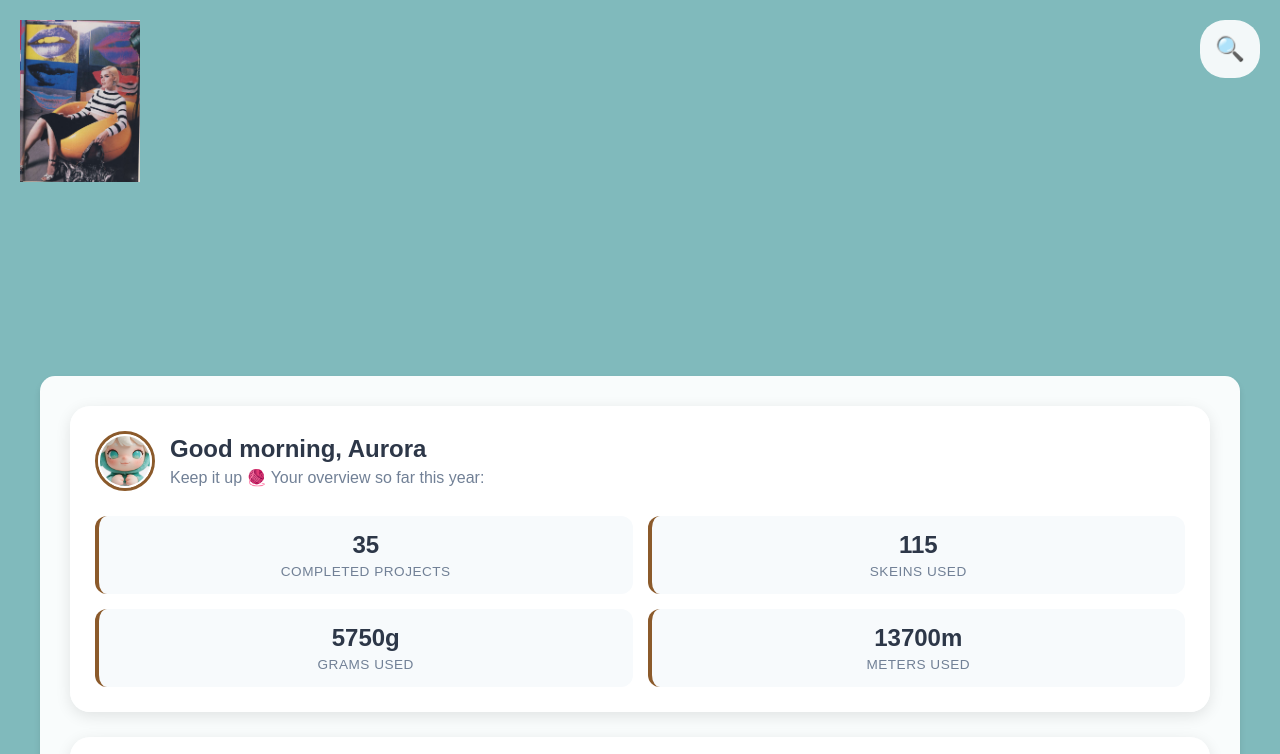
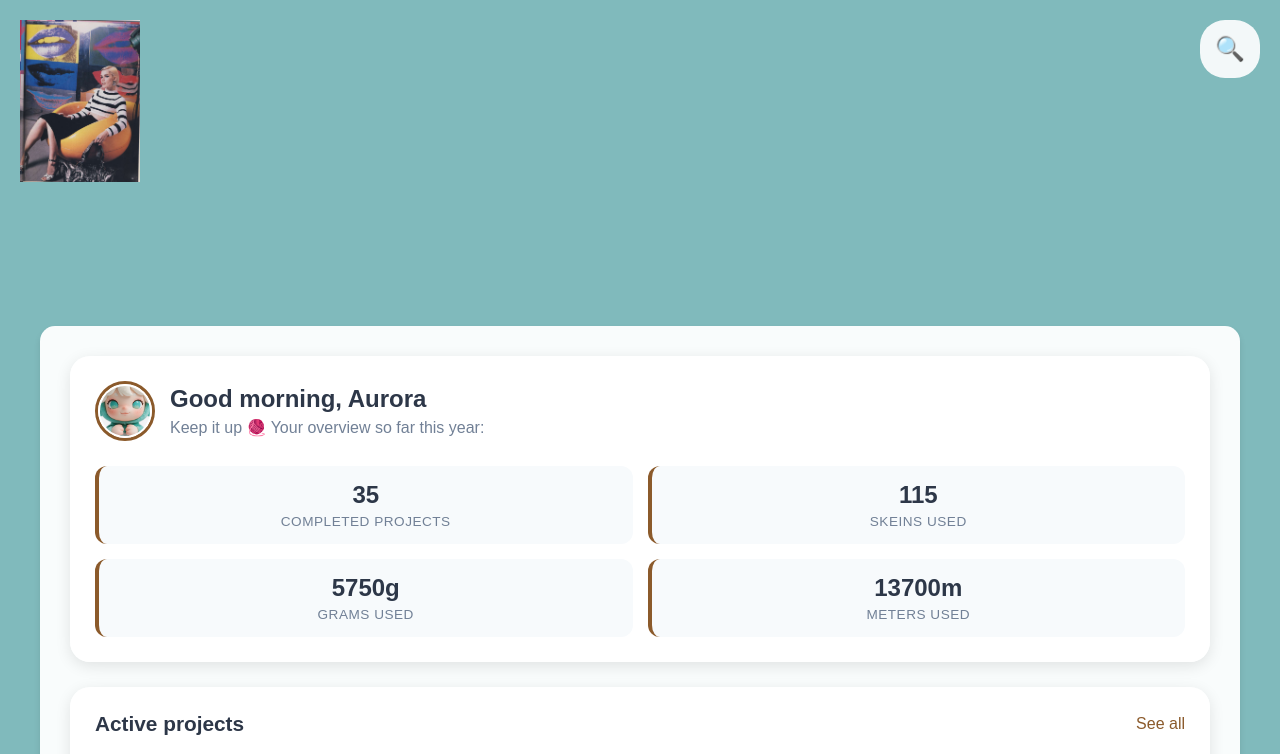
Before and after one commit to recurrel/YARNAWAY, a Next.js app: page / in a window 1280 px wide. Shown: the top 754 px of the page. Built offline with nearby package versions, Linux system fonts and the light colour scheme.

Commit message:
Update globals.css

```diff
--- a/src/styles/globals.css
+++ b/src/styles/globals.css
@@ -126,9 +126,9 @@ body {
 
 /* Main Content Area */
 .main-content-area {
-  margin-top: 150px;
+  margin-top: 100px;
   padding: 20px;
-  min-height: calc(100vh - 150px);
+  min-height: calc(100vh - 100px);
 }
 
 /* Page-specific content styles */
```
